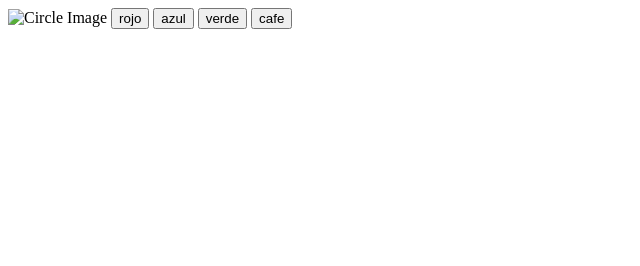
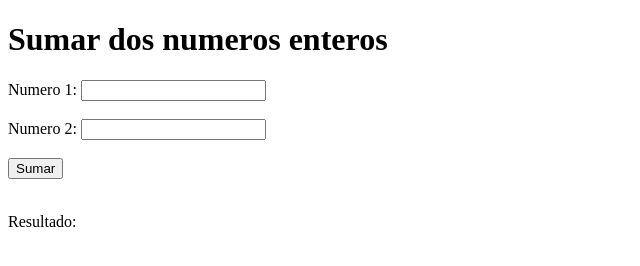
Before and after one commit to itl28/fundamentos, a plain HTML site: page index.html in a window 1280 px wide. Shown: the whole page, without its empty margins (0-640 px from the left). Drawn offline with Linux system fonts and the light colour scheme.

Commit message:
Add files via upload

```diff
--- a/index.html
+++ b/index.html
@@ -1,15 +1,37 @@
 <!DOCTYPE html>
-<html lang="en">
+<html lang="es">
 <head>
-    <meta charset="UTF-8">
-    <meta name="viewport" content="width=device-width, initial-scale=1.0">
-    <title>Document</title>
+  <meta charset="UTF-8">
+  <meta name="viewport" content="width=device-width, initial-scale=1.0">
+  <title>Sumar dos numeros</title>
 </head>
 <body>
-    <img  id="circleImage" src="circulo.webp" alt="Circle Image">
-    <button onclick="document.getElementById('circleImage').style.backgroundColor = 'red'">rojo</button>
-    <button onclick="document.getElementById('circleImage').style.backgroundColor = 'blue'">azul</button>
-    <button onclick="document.getElementById('circleImage').style.backgroundColor = 'green'">verde</button>
-    <button onclick="document.getElementById('circleImage').style.backgroundColor = 'brown'">cafe</button>
+    <h1>Sumar dos numeros enteros</h1>
+    <form action="" id="suma-form">
+        <label for="num1">Numero 1:</label>
+        <input type="number" id="num1" name="num1"><br><br>
+
+        <label for="num2">Numero 2:</label>
+        <input type="number" id="num2" name="num2"><br><br>
+
+        <button type="button" onclick="sumarNumeros()">Sumar</button>
+        <br><br>
+        <p id="resultado">Resultado:</p>
+    </form>
+    <script>
+        function sumarNumeros(){
+            var num1 = parseFloat(document.getElementById("num1").value);
+            var num2 = parseFloat(document.getElementById("num2").value);
+
+            if( isNaN(num1)|| isNaN(num2)){
+                document.getElementById("resultado").textContent = "Por favor, ingrese numeros validos";
+                return;
+            }
+
+            var suma = num1+num2
+
+            document.getElementById("resultado").textContent = "Resultado: "+ suma;
+        }
+    </script>
 </body>
 </html>
```
